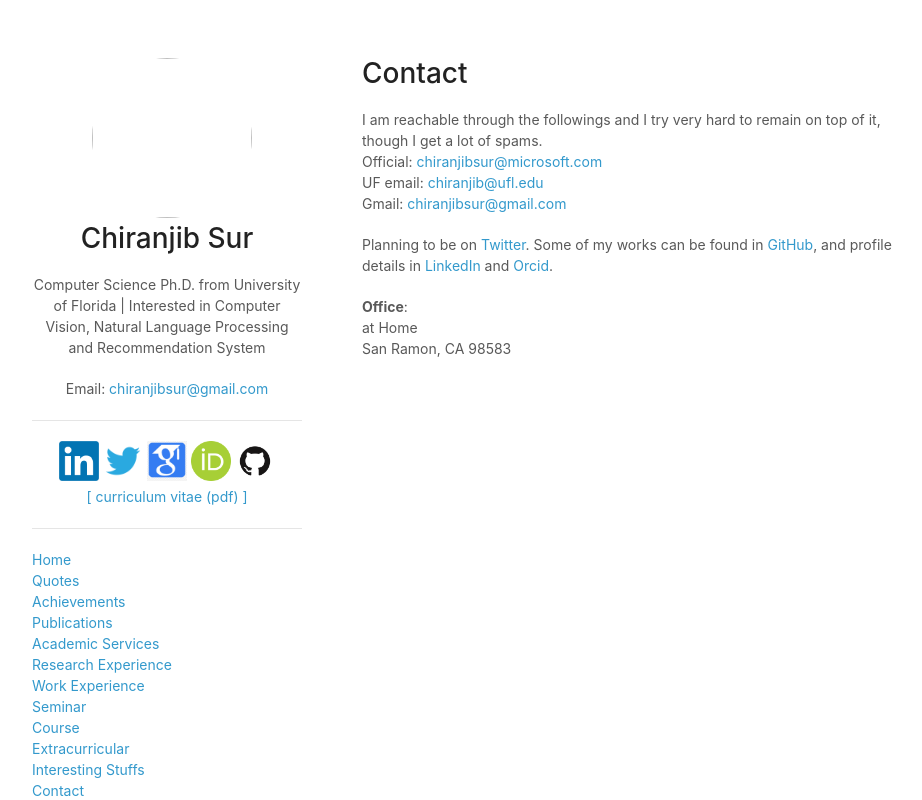
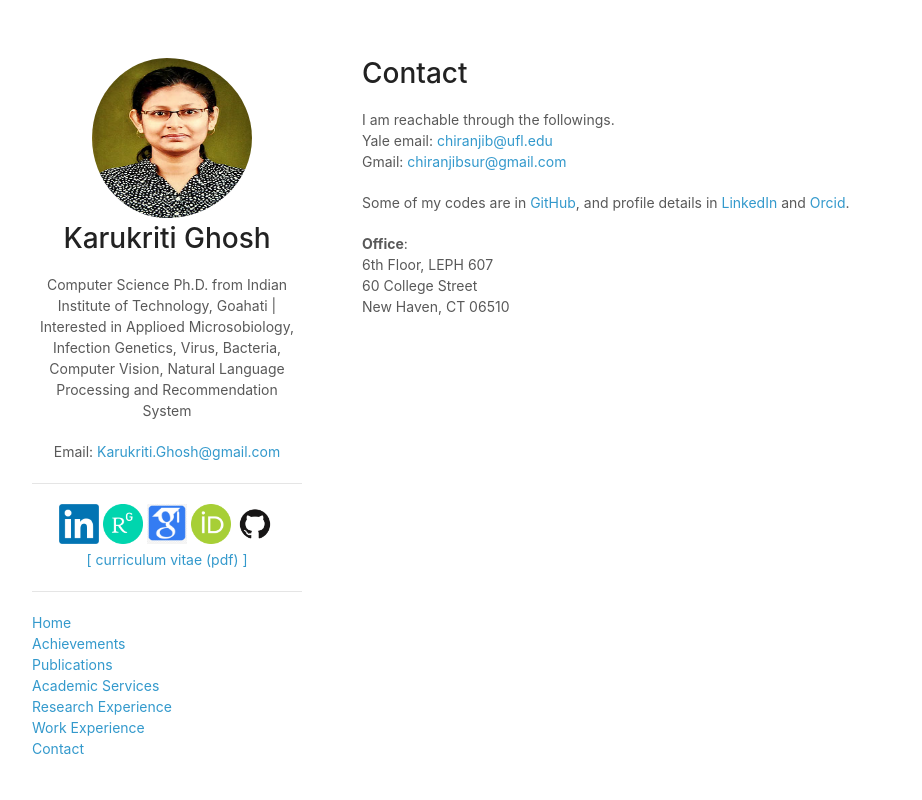
Before and after one commit to karukritighosh/karukritighosh.github.io, a plain HTML site: page contact.html in a window 1280 px wide. Shown: the whole page, without its empty margins (178-1100 px from the left). Drawn offline with Linux system fonts and the light colour scheme.

Commit message:
Update contact.html

```diff
--- a/contact.html
+++ b/contact.html
@@ -3,11 +3,11 @@
   <head>
     <meta charset="utf-8">
     <meta http-equiv="X-UA-Compatible" content="chrome=1">
-    <meta property="og:image" content="assets/ChiranjibSur.jpg"/>
-    <title>Chiranjib Sur | Contact</title>
-    <meta name = "description" content = "Chiranjib Sur | PhD on Computer Science at University of Florida (UF) | Interested in Computer Vision, Natural Language Processing and Recommendation System | Previously, a Sr Data Scientist (Deep Learning) at Data Science Team in GE Healthcare, San Ramon and Undergrad at National Institute of Technology Durgapur (NIT Durgapur)" />
-    <meta name = "keywords" content = "Chiranjib Sur, PhD, Computer Science, University of Florida, Florida Gators, Multimodal Machine Learning, Computer Vision, Natural Language Processing, GE Healthcare, IIIT, IIITM, Indian Institute of Information Technology, NIT Durgapur, NITD" />
-    <meta name = "author" content = "Chiranjib Sur">
+    <meta property="og:image" content="assets/KarukritiGhosh.jpg"/>
+    <title>Karukriti Ghosh | Home</title>
+    <meta name = "description" content = "Karukriti Ghosh | PhD on Computer Science at Indian Institute of Technology Goahati (IITG) | Interested in Computer Vision, Natural Language Processing and Recommendation System | Previously, a Sr Data Scientist (Deep Learning) at Data Science Team in GE Healthcare, San Ramon and Undergrad at National Institute of Technology Durgapur (NIT Durgapur)" />
+    <meta name = "keywords" content = "Karukriti Ghosh, PhD, Computer Science, Indian Institute of Technology, IIT, Florida Gators, Multimodal Machine Learning, Computer Vision, Natural Language Processing, GE Healthcare, IIT, IITG, Indian Institute of Technology" />
+    <meta name = "author" content = "Karukriti Ghosh">
     <link rel="stylesheet" href="stylesheets/styles.css">
     <link rel="stylesheet" href="stylesheets/pygment_trac.css">
     <meta name="viewport" content="width=device-width">
@@ -26,36 +26,31 @@
     <div class="wrapper">
       <header>
       	<center>
-      	<img class = "img-circle" src="assets/ChiranjibSur.jpg"/>
-        <h1>Chiranjib Sur</h1>
-        <p>Computer Science Ph.D. from University of Florida | Interested in Computer Vision, Natural Language Processing and Recommendation System</p>
-        Email: <a href="mailto:chiranjibsur@gmail.com">chiranjibsur@gmail.com</a>
+      	<img class = "img-circle" src="assets/KarukritiGhosh.jpg"/>
+        <h1>Karukriti Ghosh</h1>
+        <p>Computer Science Ph.D. from Indian Institute of Technology, Goahati | Interested in Applioed Microsobiology, Infection Genetics, Virus, Bacteria, Computer Vision, Natural Language Processing and Recommendation System</p>
+        Email: <a href="mailto:karukriti.ghosh@gmail.com">Karukriti.Ghosh@gmail.com</a>
         </center>
         <br>
 
          <div> <hr/>
          <center>
-          <a href="https://www.linkedin.com/in/chiranjibsuruf/"><img src="assets/LinkedIn.png" height="40" width="40"></a>
-          <a href="https://twitter.com/chiranjib_sur"><img src="assets/Twitter.png" height="40" width="40"></a>
-          <a href="https://scholar.google.com/citations?user=81DsWxQAAAAJ&hl=en"><img src="assets/GoogleScholar.png" height="40" width="40"></a>
-          <a href="https://orcid.org/0000-0002-1563-9304"><img src="assets/ORCID.png" height="40" width="40"></a>
-          <a href="https://github.com/chiranjibsuruf"><img src="assets/GitHub.png" height="40" width="40"></a><br/>
-          <a href="./assets/ChiranjibSur.pdf">[ curriculum vitae (pdf) ]</a>
+          <a href="https://www.linkedin.com/in/karukriti-kaushik-ghosh-phd-171386167/"><img src="assets/LinkedIn.png" height="40" width="40"></a>
+          <a href="https://www.researchgate.net/profile/Karukriti-Ghosh"><img src="assets/ResearchGate.png" height="40" width="40"></a>
+          <a href="https://scholar.google.com/citations?user=tDzo0zMAAAAJ&hl=en"><img src="assets/GoogleScholar.png" height="40" width="40"></a>
+          <a href="https://orcid.org/0000-0002-7628-3436"><img src="assets/ORCID.png" height="40" width="40"></a>
+          <a href="https://github.com/karukritighosh"><img src="assets/GitHub.png" height="40" width="40"></a><br/>
+          <a href="./assets/KarukritiGhosh.pdf">[ curriculum vitae (pdf) ]</a>
          </center>
          </div>
          <br/><hr/>
         <p>
           <a href="index.html">Home</a><br/>
-          <a href="quotes.html">Quotes</a><br/>
           <a href="achievements.html">Achievements</a><br/>
           <a href="publications.html">Publications<br/>
           <a href="academic.html">Academic Services<br/>
           <a href="researchexperience.html">Research Experience</a><br/>
           <a href="workexperience.html">Work Experience</a><br/>
-          <a href="seminar.html">Seminar</a><br/>
-          <a href="courses.html">Course</a><br/>
-          <a href="extracurricular.html">Extracurricular</a><br/>
-          <a href="interestingstuffs.html">Interesting Stuffs</a><br/>
           <a href="contact.html">Contact</a><br/>
         </p>
       </header>
@@ -65,16 +60,15 @@
 
         <h1>Contact</h1>
 
-        <p>I am reachable through the followings and I try very hard to remain on top of it, though I get a lot of spams. <br>
-        Official: <a href="mailto:chiranjibsur@microsoft.com">chiranjibsur@microsoft.com</a><br> <!--  -->
-        UF email: <a href="mailto:chiranjib@ufl.edu">chiranjib@ufl.edu</a><br/>
+        <p>I am reachable through the followings. <br>
+        <!-- Official: <a href="mailto:chiranjibsur@microsoft.com">chiranjibsur@microsoft.com</a><br>  -->
+        Yale email: <a href="mailto:chiranjib@ufl.edu">chiranjib@ufl.edu</a><br/>
         Gmail:  <a href="mailto:chiranjibsur@gmail.com">chiranjibsur@gmail.com</a>
         </p>
 
-        <p>Planning to be on <a href="https://twitter.com/verma22gaurav">Twitter</a>. Some of my works can be found in <a href="https://github.com/csur">GitHub</a>, and profile details in <a href="https://www.linkedin.com/in/chiranjibsuruf/">LinkedIn</a> and <a href="https://orcid.org/0000-0002-1563-9304">Orcid</a>.</p>
+        <p>Some of my codes are in <a href="https://github.com/karukritighosh">GitHub</a>, and profile details in <a href="https://www.linkedin.com/in/karukriti-kaushik-ghosh-phd-171386167/">LinkedIn</a> and <a href="https://orcid.org/0000-0002-7628-3436">Orcid</a>.</p>
 
-        <p><b>Office</b>: <br/>at Home<br/> San Ramon, CA 98583</p>
-
+        <p><b>Office</b>: <br/>6th Floor, LEPH 607 <br/>60 College Street <br/>New Haven, CT 06510 </p>
 
       </section>
 
```
